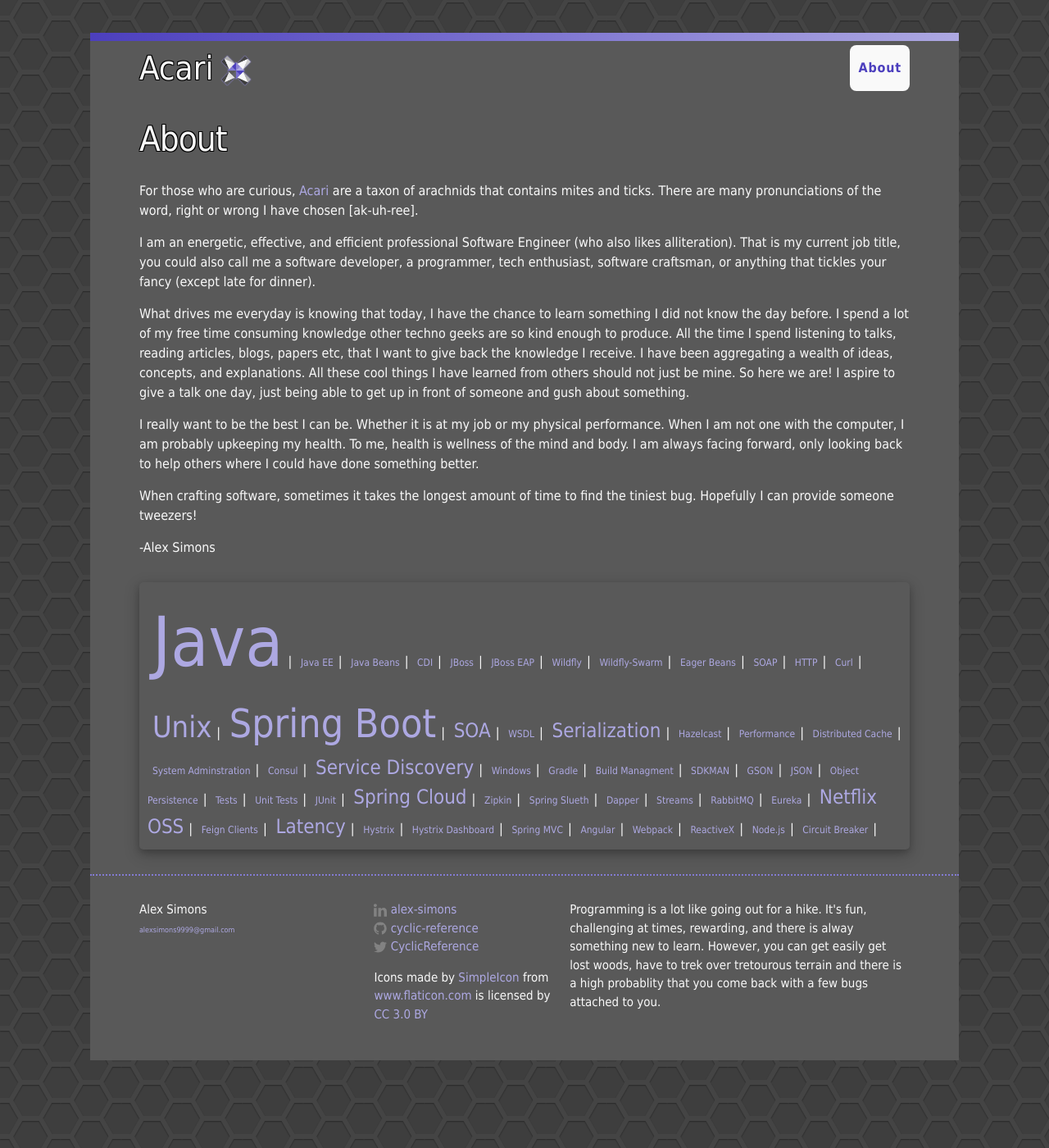
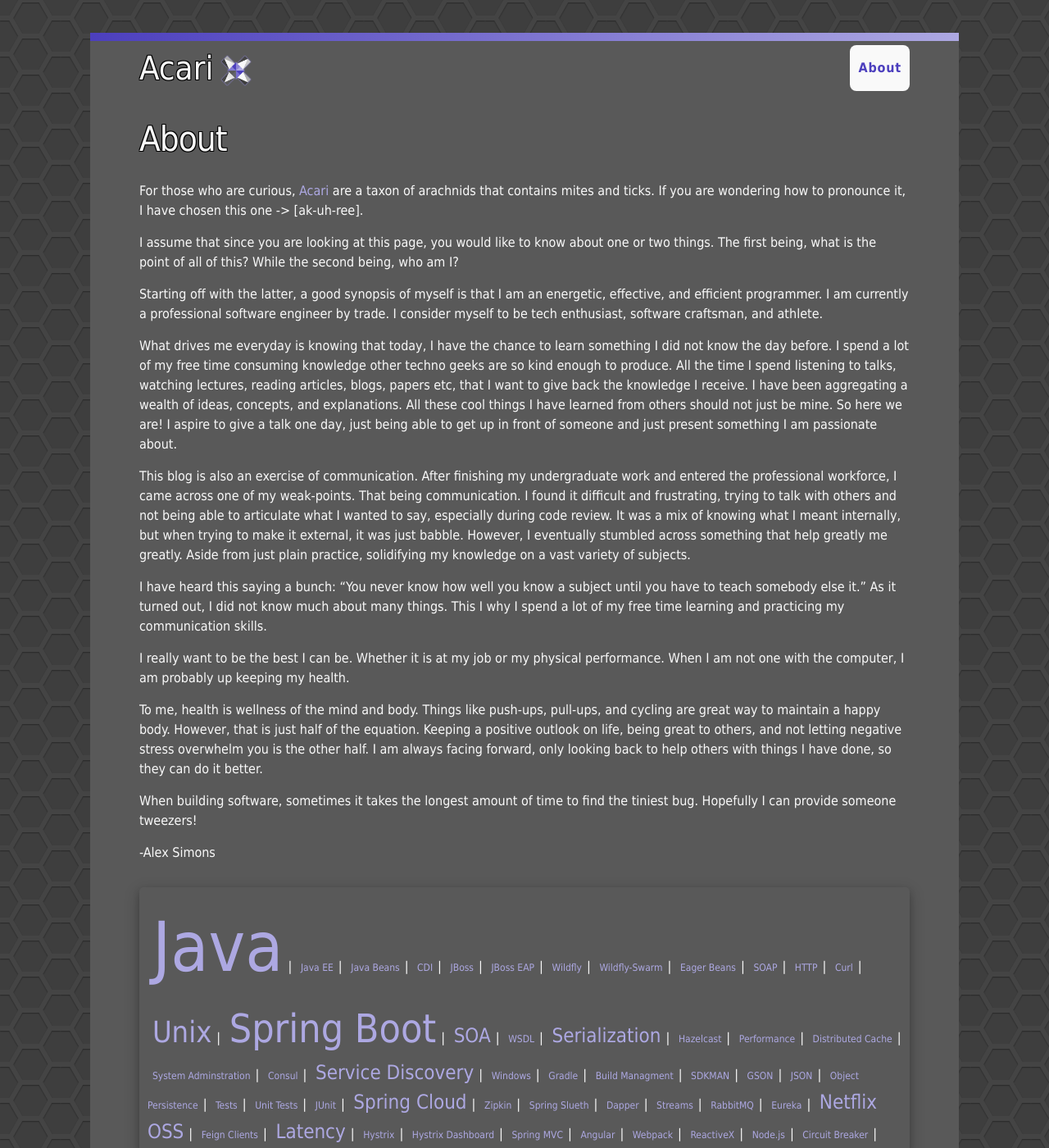
Before and after one commit to Unthrottled/blog, a Jekyll site: the page built from about.md, in a window 1280 px wide and 1400 px high. Shown: the whole window at 82% size. Built offline with Jekyll 4.4.1, drawn with Linux system fonts in a browser that asks for light colours.

Commit message:
Better words about me

```diff
--- a/about.md
+++ b/about.md
@@ -5,25 +5,45 @@ permalink: /about/
 ---
 
 For those who are curious, [Acari](https://en.wikipedia.org/wiki/Acari) are a taxon of arachnids that contains mites and ticks.
-There are many pronunciations of the word, right or wrong I have chosen [ak-uh-ree].
+If you are wondering how to pronounce it, I have chosen this one -> [ak-uh-ree].
 
-I am an energetic, effective, and efficient professional Software Engineer (who also likes alliteration).
-That is my current job title, you could also call me a software developer, a programmer, tech enthusiast, software craftsman, or anything that tickles your fancy (except late for dinner).
+I assume that since you are looking at this page, you would like to know about one or two things.
+The first being, what is the point of all of this? While the second being, who am I?
+
+Starting off with the latter, a good synopsis of myself is that I am an energetic, effective, and efficient programmer.
+I am currently a professional software engineer by trade. I consider myself to be tech enthusiast, software craftsman, and athlete.
 
 What drives me everyday is knowing that today, I have the chance to learn something I did not know the day before.
 I spend a lot of my free time consuming knowledge other techno geeks are so kind enough to produce.
-All the time I spend listening to talks, reading articles, blogs, papers etc, that I want to give back the knowledge I receive.
+All the time I spend listening to talks, watching lectures, reading articles, blogs, papers etc, that I want to give back the knowledge I receive.
 I have been aggregating a wealth of ideas, concepts, and explanations.
 All these cool things I have learned from others should not just be mine.
 So here we are!
-I aspire to give a talk one day, just being able to get up in front of someone and gush about something.
+I aspire to give a talk one day, just being able to get up in front of someone and just present something I am passionate about.
 
-I really want to be the best I can be. Whether it is at my job or my physical performance.
-When I am not one with the computer, I am probably upkeeping my health.
+This blog is also an exercise of communication.
+After finishing my undergraduate work and entered the professional workforce, I came across one of my weak-points.
+That being communication.
+I found it difficult and frustrating, trying to talk with others and not being able to articulate what I wanted to say, especially during code review.
+It was a mix of knowing what I meant internally, but when trying to make it external, it was just babble.
+However, I eventually stumbled across something that help greatly me greatly.
+Aside from just plain practice, solidifying my knowledge on a vast variety of subjects.
+
+I have heard this saying a bunch: "You never know how well you know a subject until you have to teach somebody else it."
+As it turned out, I did not know much about many things.
+This I why I spend a lot of my free time learning and practicing my communication skills.
+
+I really want to be the best I can be.
+Whether it is at my job or my physical performance.
+When I am not one with the computer, I am probably up keeping my health.
+
 To me, health is wellness of the mind and body.
-I am always facing forward, only looking back to help others where I could have done something better.
+Things like push-ups, pull-ups, and cycling are great way to maintain a happy body.
+However, that is just half of the equation.
+Keeping a positive outlook on life, being great to others, and not letting negative stress overwhelm you is the other half.
+I am always facing forward, only looking back to help others with things I have done, so they can do it better.
 
-When crafting software, sometimes it takes the longest amount of time to find the tiniest bug.
+When building software, sometimes it takes the longest amount of time to find the tiniest bug.
 Hopefully I can provide someone tweezers!
 
 \-Alex Simons
```
